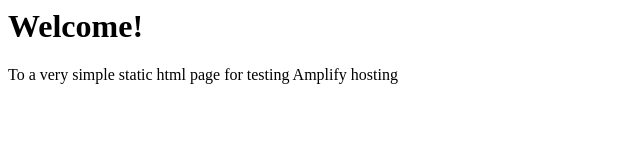
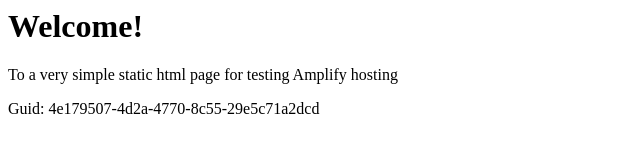
Before and after one commit to aws-aemilia-sin/Github-PR-Commit-Integration-Test-DoNotTouch-v1-prod-ap-southeast-1, a website: page src/index.html in a window 1280 px wide. Shown: the whole page, without its empty margins (0-640 px from the left). Drawn offline with Linux system fonts and the light colour scheme.

Commit message:
commit from integ tests

```diff
--- a/src/index.html
+++ b/src/index.html
@@ -1,3 +1,5 @@
+
+
 <html lang="en">
 
 <head>
@@ -10,6 +12,6 @@
 <body>
     <h1>Welcome!</h1>
     <p>To a very simple static html page for testing Amplify hosting</p>
-</body>
+    <p>Guid: 4e179507-4d2a-4770-8c55-29e5c71a2dcd</p></body>
 
 </html>
```
